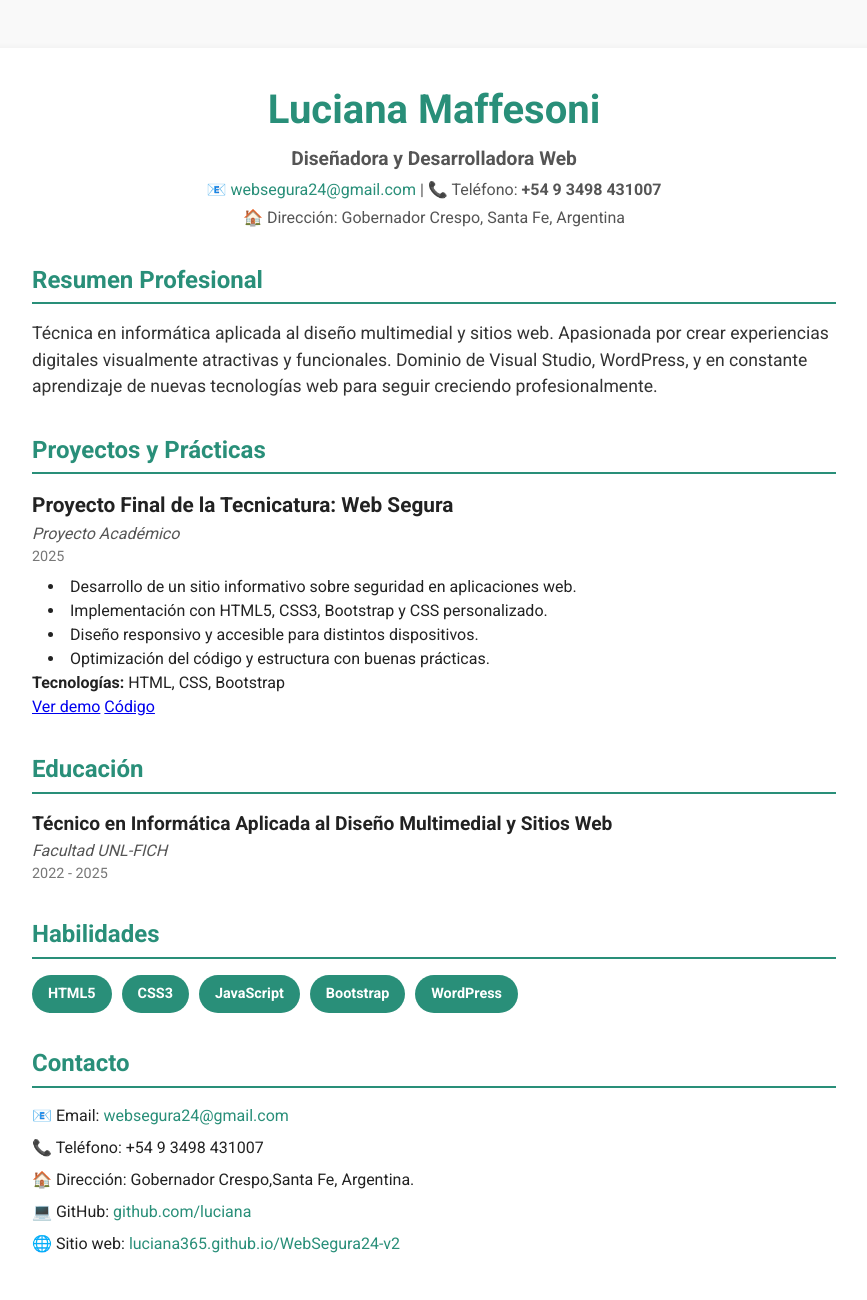
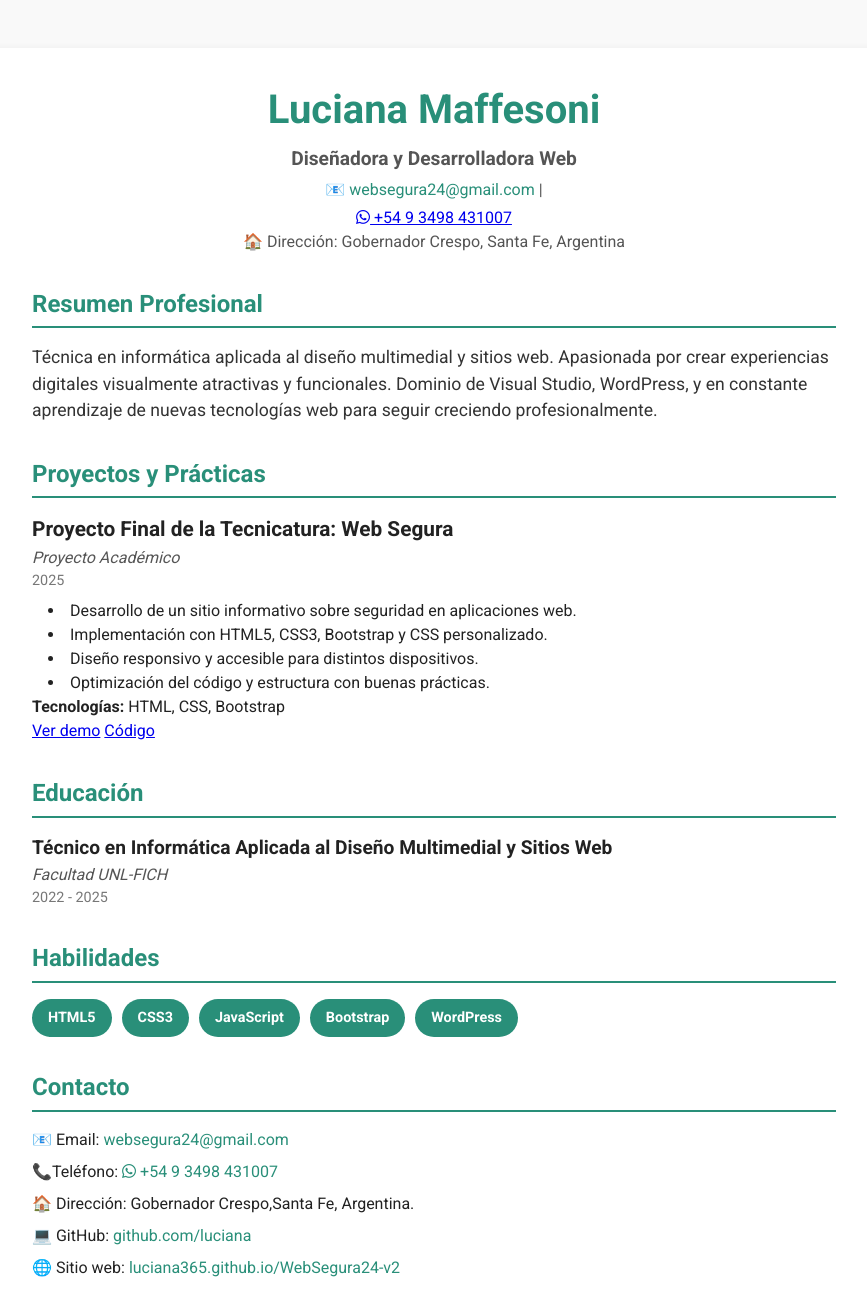
Before and after one commit to Luciana365/Curriculum-Vitae, a plain HTML site: page index.html in a window 1280 px wide. Shown: the top 1300 px of the page, without its empty margins (206-1073 px from the left). Drawn offline with Linux system fonts and the light colour scheme.

Commit message:
Update index.html

```diff
--- a/index.html
+++ b/index.html
@@ -5,6 +5,7 @@
 <meta name="viewport" content="width=device-width, initial-scale=1" />
 <title>Currículum - Luciana Maffesoni</title>
 <link href="https://fonts.googleapis.com/css2?family=Roboto:wght@400;700&display=swap" rel="stylesheet" />
+<link href="https://cdnjs.cloudflare.com/ajax/libs/font-awesome/6.5.0/css/all.min.css" rel="stylesheet">
 <style>
   * {
     margin: 0; padding: 0; box-sizing: border-box;
@@ -207,7 +208,7 @@
 <header>
   <h1>Luciana Maffesoni</h1>
   <p class="subtitle">Diseñadora y Desarrolladora Web</p>
-  <p class="contact-info">📧 <a href="websegura24@gmail.com">websegura24@gmail.com</a> | 📞 Teléfono: <strong>+54 9 3498 431007</strong></p>
+  <p class="contact-info">📧 <a href="websegura24@gmail.com">websegura24@gmail.com</a> |<p><a href="https://wa.me/549349815431007?text=Hola" target="_blank" rel="noopener" aria-label="Enviar WhatsApp"> <i class="fa-brands fa-whatsapp" aria-hidden="true"></i> +54 9 3498 431007 </a></p></p>
   <p class="contact-info">🏠 Dirección: Gobernador Crespo, Santa Fe, Argentina</p>
 
 </header>
@@ -262,7 +263,7 @@
 <section id="contact">
   <h2>Contacto</h2>
   <p>📧 Email: <a href="mailto:websegura24@gmail.com">websegura24@gmail.com</a></p>
-  <p>📞 Teléfono: +54 9 3498 431007</p>
+  <p>📞Teléfono:<a href="https://wa.me/549349815431007?text=Hola" target="_blank" rel="noopener" aria-label="Enviar WhatsApp"> <i class="fa-brands fa-whatsapp" aria-hidden="true"></i> +54 9 3498 431007 </a></p>
   <p>🏠 Dirección: Gobernador Crespo,Santa Fe, Argentina.</p>
   <p>💻 GitHub: <a href="#" target="_blank" rel="noopener">github.com/luciana</a></p>
   <p>🌐 Sitio web: <a href="https://luciana365.github.io/WebSegura24-v2/" target="_blank" rel="noopener">luciana365.github.io/WebSegura24-v2</a></p>
```
